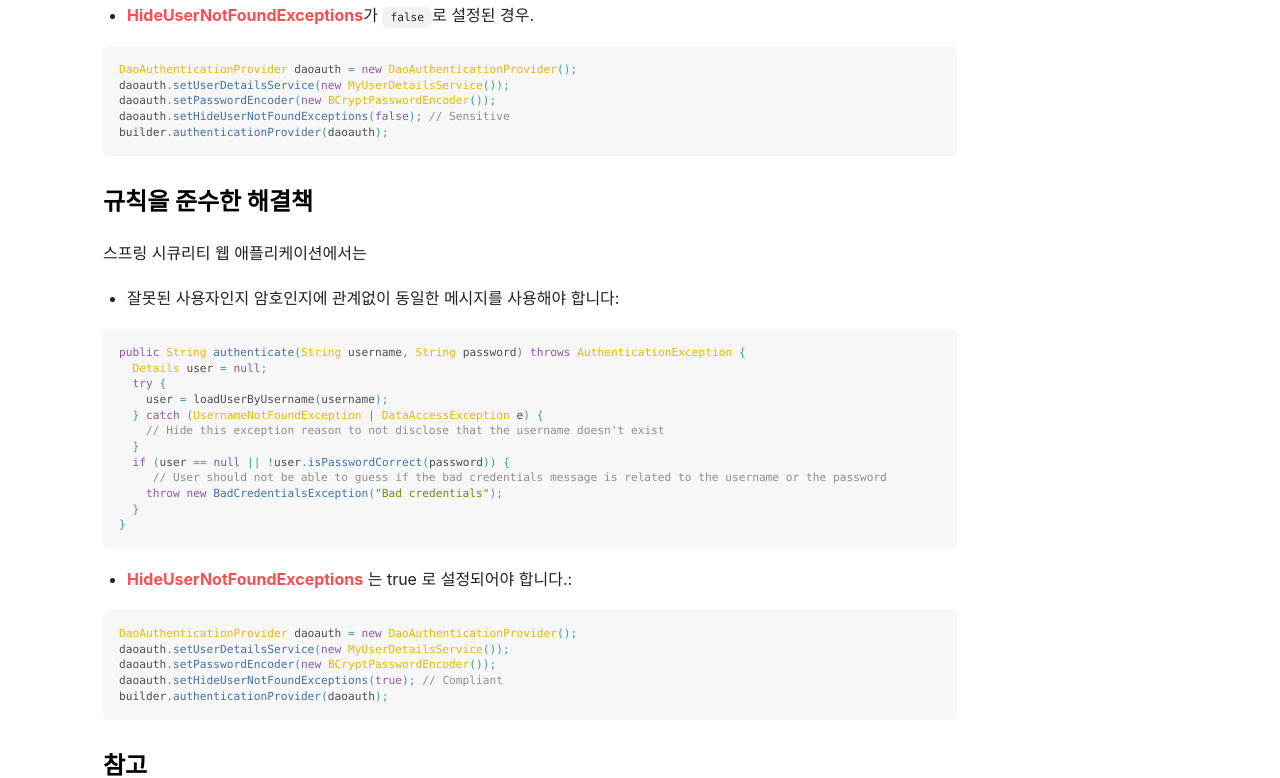
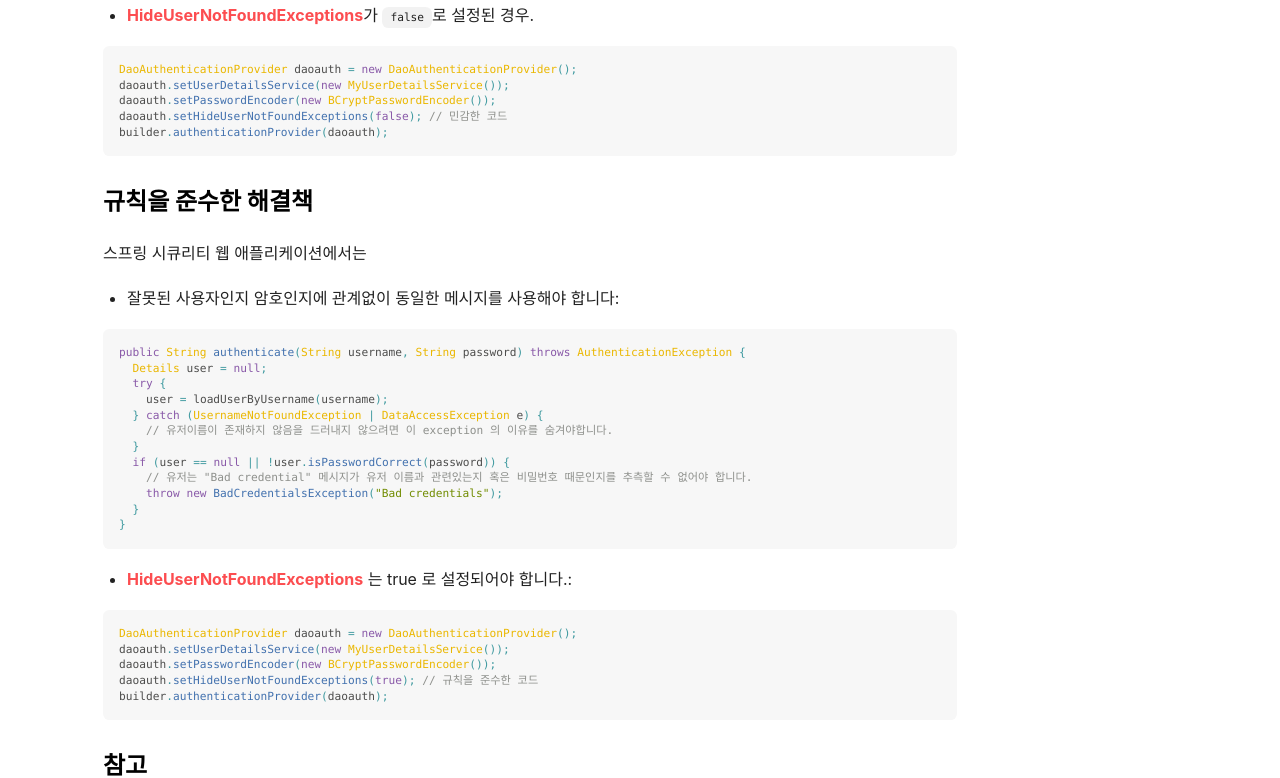
Before and after one commit to kantabile/sonarkube, a Jekyll site: the page built from _posts/java/2023-01-14-RSPEC-5804.md, in a window 1280 px wide and 1400 px high, scrolled down 1432 px. Shown: the part 150-928 px from the top of the window. Built offline with Jekyll 4.4.1, drawn with Linux system fonts in a browser that asks for light colours; nearby versions of some CDN libraries; emoji names are drawn with the system emoji font.

Commit message:
fix : code 주석의 해석되지 않은 부분 수정

````diff
--- a/_posts/java/2023-01-14-RSPEC-5804.md
+++ b/_posts/java/2023-01-14-RSPEC-5804.md
@@ -61,7 +61,7 @@ public String authenticate(String username, String password) {
 DaoAuthenticationProvider daoauth = new DaoAuthenticationProvider();
 daoauth.setUserDetailsService(new MyUserDetailsService());
 daoauth.setPasswordEncoder(new BCryptPasswordEncoder());
-daoauth.setHideUserNotFoundExceptions(false); // Sensitive
+daoauth.setHideUserNotFoundExceptions(false); // 민감한 코드
 builder.authenticationProvider(daoauth);
 ```
 
@@ -77,10 +77,10 @@ public String authenticate(String username, String password) throws Authenticati
   try {
     user = loadUserByUsername(username);
   } catch (UsernameNotFoundException | DataAccessException e) {
-    // Hide this exception reason to not disclose that the username doesn't exist
+    // 유저이름이 존재하지 않음을 드러내지 않으려면 이 exception 의 이유를 숨겨야합니다.
   }
   if (user == null || !user.isPasswordCorrect(password)) {
-     // User should not be able to guess if the bad credentials message is related to the username or the password
+    // 유저는 "Bad credential" 메시지가 유저 이름과 관련있는지 혹은 비밀번호 때문인지를 추측할 수 없어야 합니다.
     throw new BadCredentialsException("Bad credentials");
   }
 }
@@ -92,7 +92,7 @@ public String authenticate(String username, String password) throws Authenticati
 DaoAuthenticationProvider daoauth = new DaoAuthenticationProvider();
 daoauth.setUserDetailsService(new MyUserDetailsService());
 daoauth.setPasswordEncoder(new BCryptPasswordEncoder());
-daoauth.setHideUserNotFoundExceptions(true); // Compliant
+daoauth.setHideUserNotFoundExceptions(true); // 규칙을 준수한 코드
 builder.authenticationProvider(daoauth);
 ```
 
````
